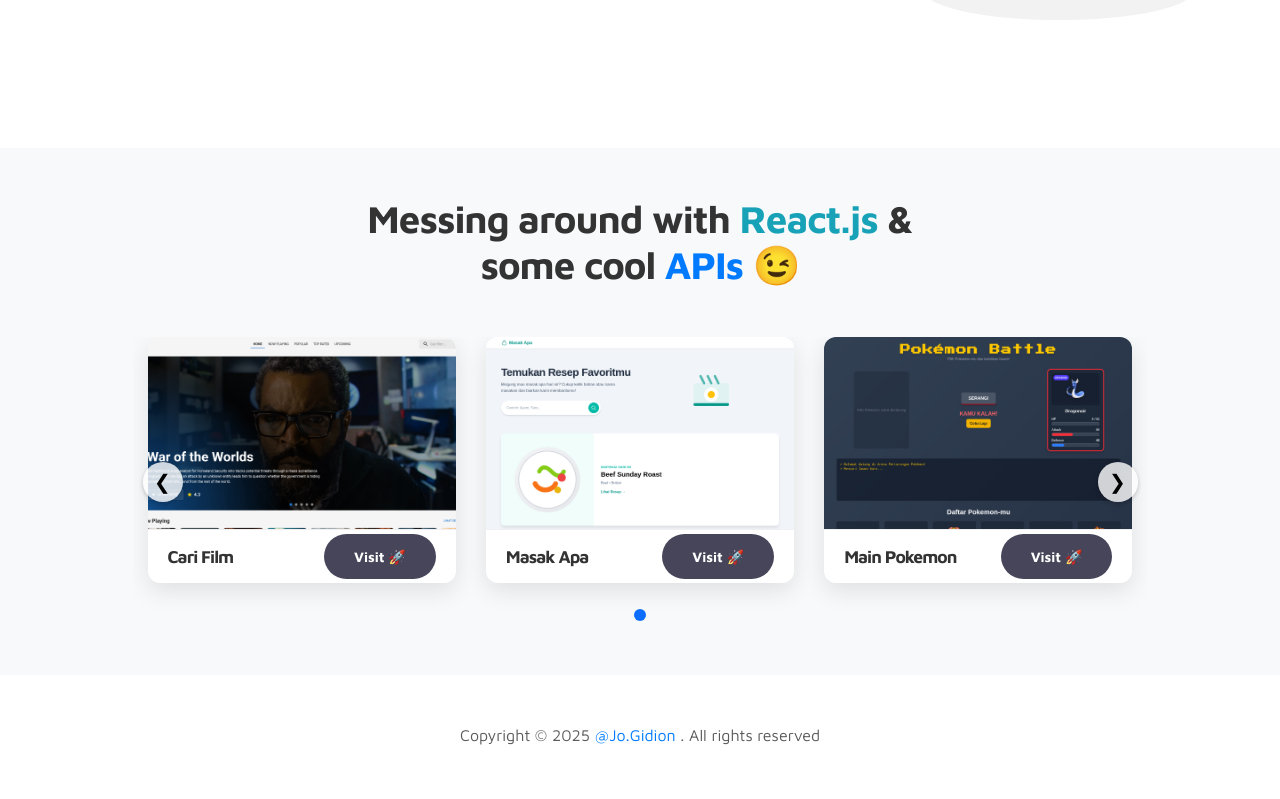
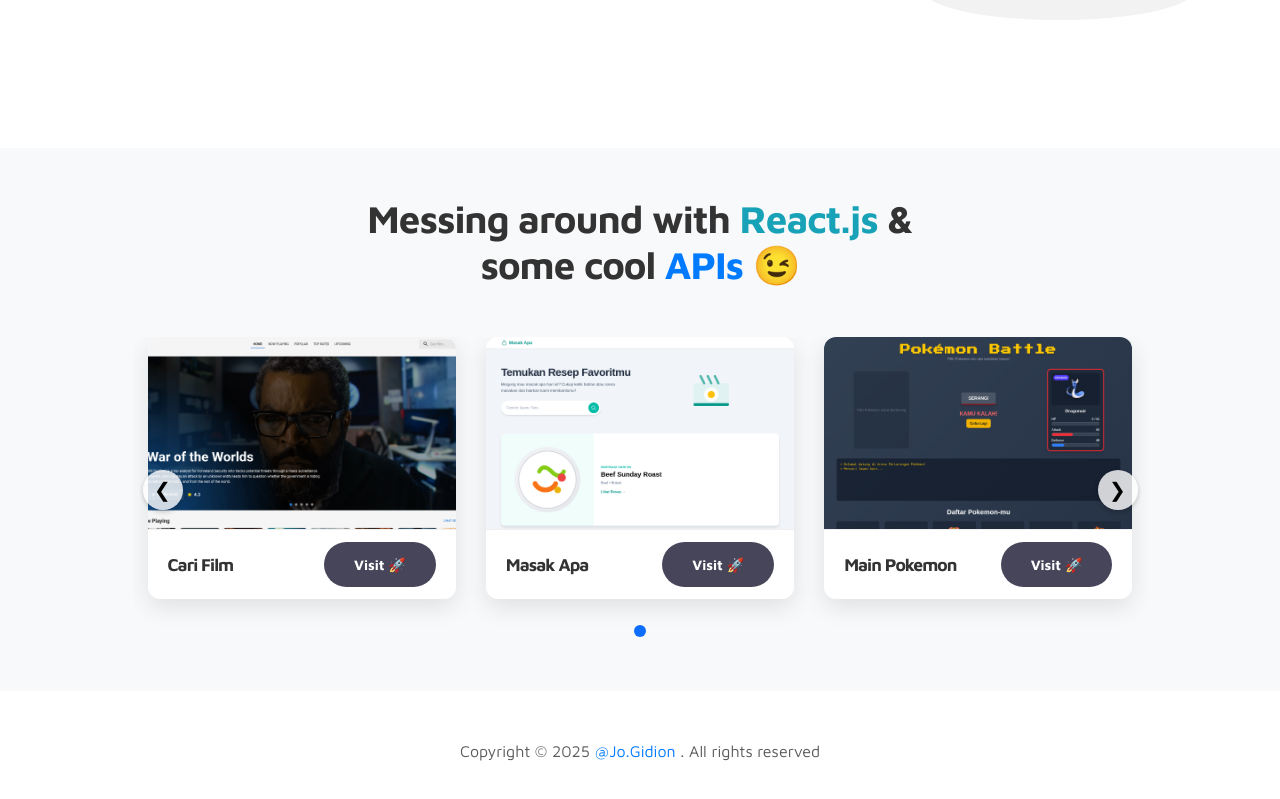
Before and after one commit to jhogidh/porto-react-api, a React (Vite) app: page / in a window 1280 px wide. Shown: the part 429-1228 px from the top of the page. Built offline with nearby package versions, Linux system fonts and the light colour scheme.

Commit message:
[ADD] Add details About

```diff
--- a/public/css/projects.css
+++ b/public/css/projects.css
@@ -164,7 +164,7 @@ body.dark-theme {
 }
 
 .project-info-content {
-  padding: 0.25rem 1.25rem;
+  padding: 0.75rem 1.25rem;
   display: flex;
   justify-content: space-between;
   align-items: center;
--- a/src/components/About.jsx
+++ b/src/components/About.jsx
@@ -17,7 +17,7 @@ function About() {
                 <span className="mr-2">Hey folks, I'm</span>
                 <div className="animated-info">
                   <span className="animated-item">Joshua Gidion</span>
-                  <span className="animated-item">Web Enthusiast</span>
+                  <span className="animated-item">Tech Enthusiast</span>
                   <span className="animated-item">Code Nerd</span>
                 </div>
               </h1>
```
